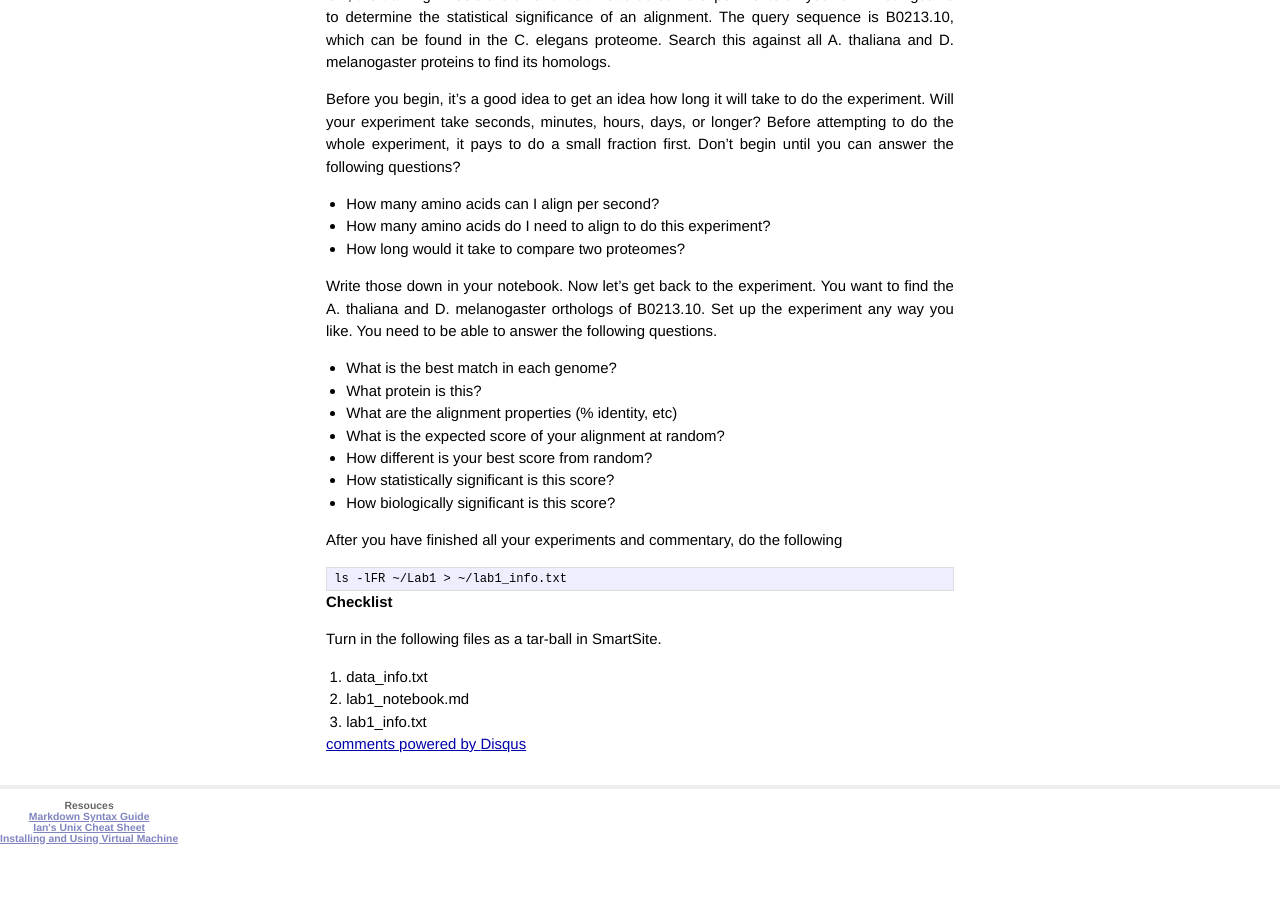
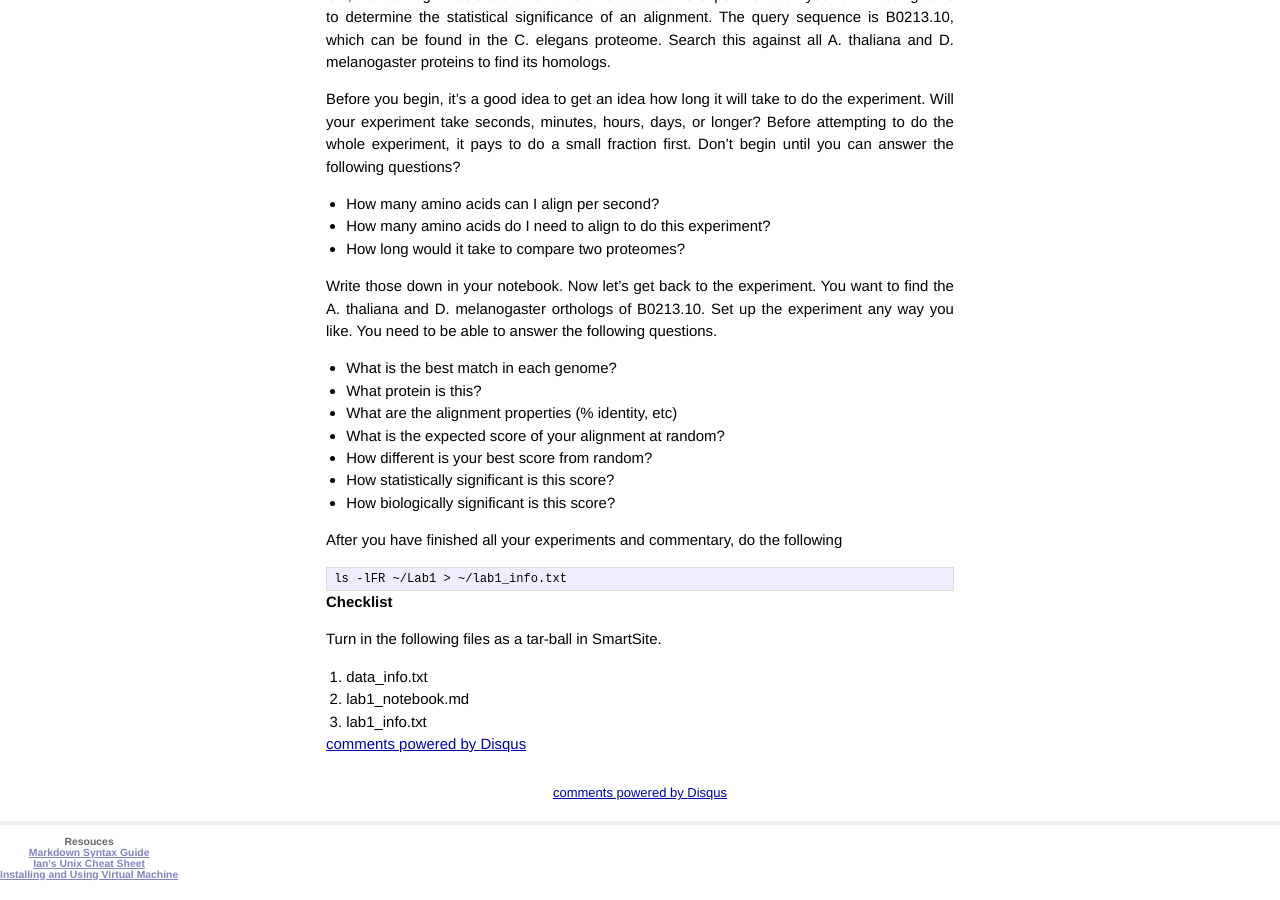
Before and after one commit to iamciera/bis180lSite, a Jekyll site: the page built from _posts/2014-04-03-lab1.md, in a window 1280 px wide and 900 px high, scrolled down 4636 px. Built offline with Jekyll 4.4.1, drawn with Linux system fonts in a browser that asks for light colours; Markdown is read by kramdown in place of the engine named in the settings; comment, search, counter and statistics services are not loaded; before the commit the page ends 5501 px from its top, so only the background shows below that; part of the change alters nothing that is shown.

Commit message:
moved Disqus

```diff
--- a/_layouts/post.html
+++ b/_layouts/post.html
@@ -6,4 +6,21 @@ layout: default
 
 <div class="post">
 {{ content }}
+
+ <div id="disqus_thread"></div>
+    <script type="text/javascript">
+        /* * * CONFIGURATION VARIABLES: EDIT BEFORE PASTING INTO YOUR WEBPAGE * * */
+        var disqus_shortname = 'bis180lgenomics'; // required: replace example with your forum shortname
+
+        /* * * DON'T EDIT BELOW THIS LINE * * */
+        (function() {
+            var dsq = document.createElement('script'); dsq.type = 'text/javascript'; dsq.async = true;
+            dsq.src = '//' + disqus_shortname + '.disqus.com/embed.js';
+            (document.getElementsByTagName('head')[0] || document.getElementsByTagName('body')[0]).appendChild(dsq);
+        })();
+    </script>
+    <noscript>Please enable JavaScript to view the <a href="http://disqus.com/?ref_noscript">comments powered by Disqus.</a></noscript>
+    <a href="http://disqus.com" class="dsq-brlink">comments powered by <span class="logo-disqus">Disqus</span></a>
+
+	</div>
 </div>
```
